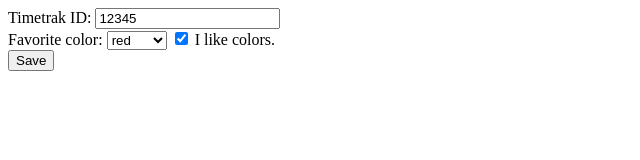
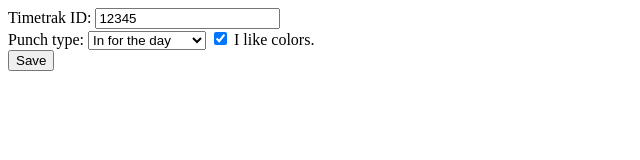
Before and after one commit to omgwtfkrieg/TT-Bomb, a browser extension: page src/options_custom/index.html in a window 1280 px wide. Shown: the whole page, without its empty margins (0-640 px from the left). Drawn offline with Linux system fonts and the light colour scheme.

Commit message:
Fuctional Option Page
It currently able to save the option settings and store them locally.

```diff
--- a/src/options_custom/index.html
+++ b/src/options_custom/index.html
@@ -4,12 +4,12 @@
 <body>
 Timetrak ID:
 <input type="text" id="badgeID_OP"><br>
-Favorite color:
-<select id="color">
- <option value="red">red</option>
- <option value="green">green</option>
- <option value="blue">blue</option>
- <option value="yellow">yellow</option>
+Punch type:
+<select id="punchtype_OP">
+ <option value="FN1">In for the day</option>
+ <option value="FN2">Back from lunch</option>
+ <option value="FN3">Out</option>
+ <option value="FN5">End of the day</option>
 </select>
 
 <label>
--- a/src/options_custom/option_page.js
+++ b/src/options_custom/option_page.js
@@ -1,10 +1,10 @@
 // Saves options to chrome.storage
 function save_options() {
-  var color = document.getElementById('color').value;
+  var punchtype_OP = document.getElementById('punchtype_OP').value;
   var likesColor = document.getElementById('like').checked;
   var badgeID_OP = document.getElementById('badgeID_OP').value;
   chrome.storage.sync.set({
-    favoriteColor: color,
+    favoriteColor: punchtype_OP,
     likesColor: likesColor,
 	badgeID_OP: badgeID_OP
   }, function() {
@@ -23,10 +23,10 @@ function restore_options() {
   // Use default value color = 'red' and likesColor = true.
   chrome.storage.sync.get({
 	badgeID_OP: '12345',
-    favoriteColor: 'red',
+    favoriteColor: 'FN1',
     likesColor: true
   }, function(items) {
-    document.getElementById('color').value = items.favoriteColor;
+    document.getElementById('punchtype_OP').value = items.favoriteColor;
     document.getElementById('like').checked = items.likesColor;
     document.getElementById('badgeID_OP').value = items.badgeID_OP;
 
```
